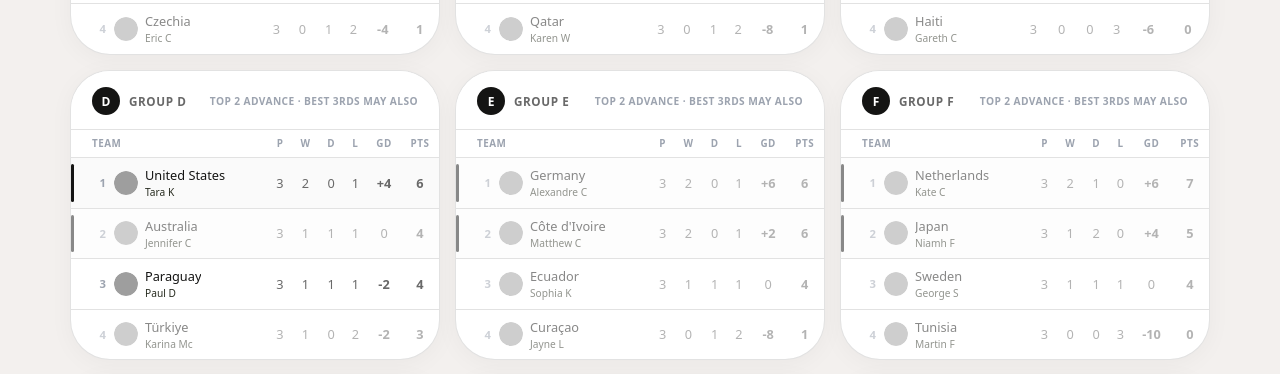
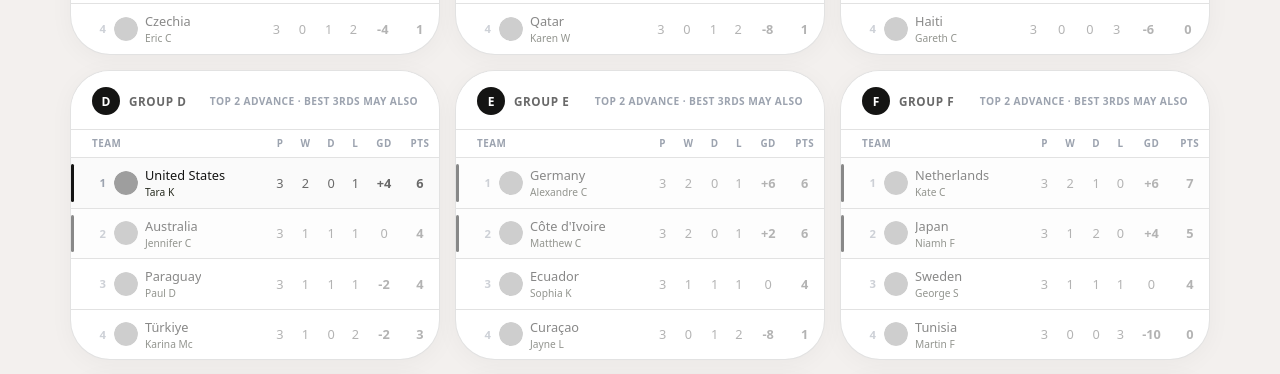
Before and after one commit to thisispatt/worldcup2026, a React (Vite) app: page / in a window 1280 px wide. Shown: the part 1641-2015 px from the top of the page. Built offline with nearby package versions, Linux system fonts and the light colour scheme; grey boxes are pictures that could not be loaded; a web font is replaced by a local one.

Commit message:
Update data.js

```diff
--- a/src/data.js
+++ b/src/data.js
@@ -308,7 +308,7 @@ export const knockout = {
     { id: "r16-2", home: "Mexico", away: "England", score1: null, score2: null, pens1: null, pens2: null, date: "6 Jul",  time: "01:00" },
     { id: "r16-3", home: "Argentina", away: "Egypt", score1: null, score2: null, pens1: null, pens2: null, date: "7 Jul",  time: "17:00" },
     { id: "r16-4", home: "Switzerland", away: "Colombia", score1: null, score2: null, pens1: null, pens2: null, date: "7 Jul",  time: "21:00" },
-    { id: "r16-5", home: "Paraguay", away: "France", score1: null, score2: null, pens1: null, pens2: null, date: "4 Jul",  time: "22:00" },
+    { id: "r16-5", home: "Paraguay", away: "France", score1: 0, score2: 1, pens1: null, pens2: null, date: "4 Jul",  time: "22:00" },
     { id: "r16-6", home: "Canada", away: "Morocco", score1: null, score2: null, pens1: null, pens2: null, date: "4 Jul",  time: "18:00" },
     { id: "r16-7", home: "Portugal", away: "Spain", score1: null, score2: null, pens1: null, pens2: null, date: "6 Jul",  time: "20:00" },
     { id: "r16-8", home: "United States", away: "Belgium", score1: null, score2: null, pens1: null, pens2: null, date: "7 Jul",  time: "01:00" },
```
